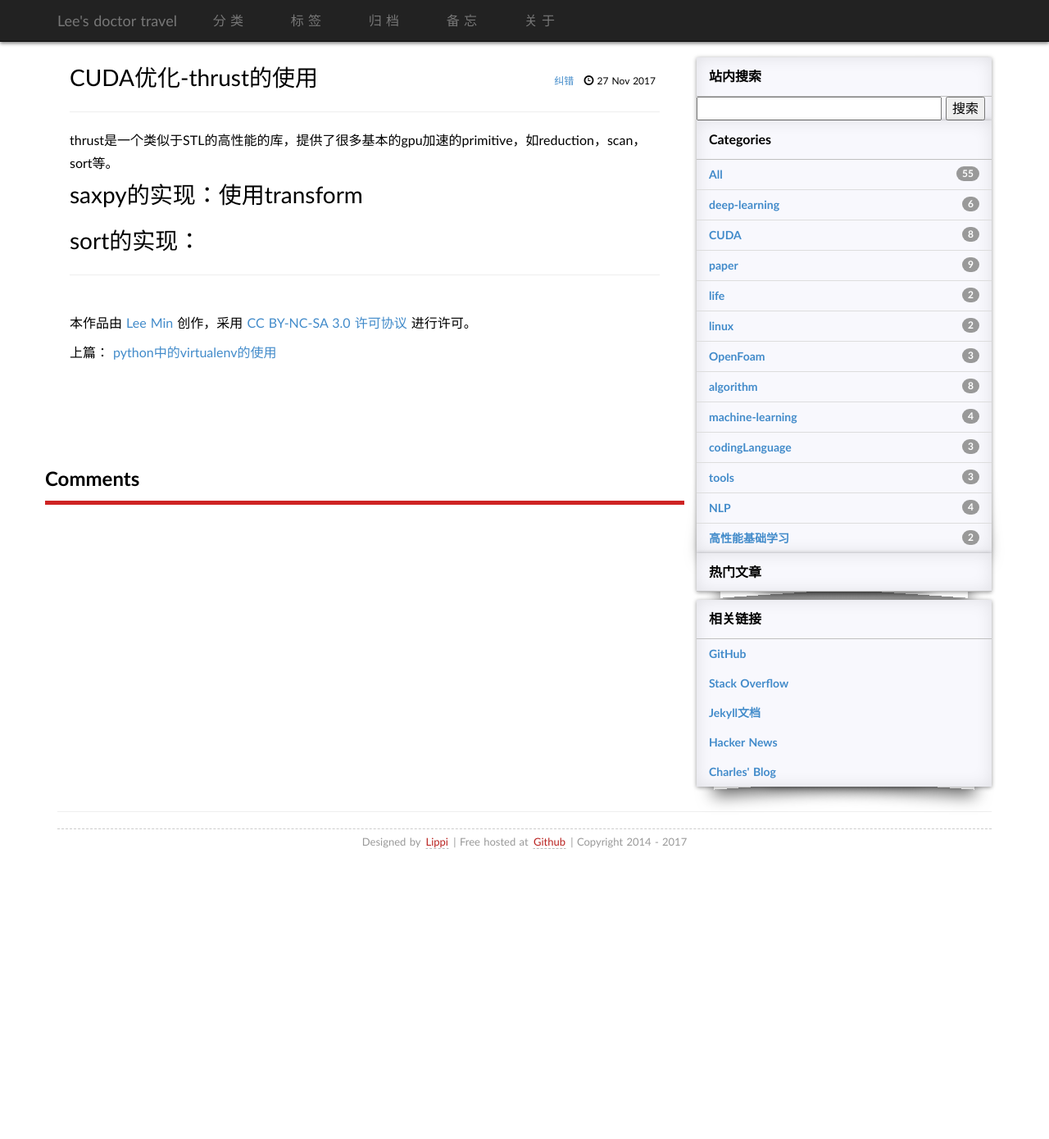
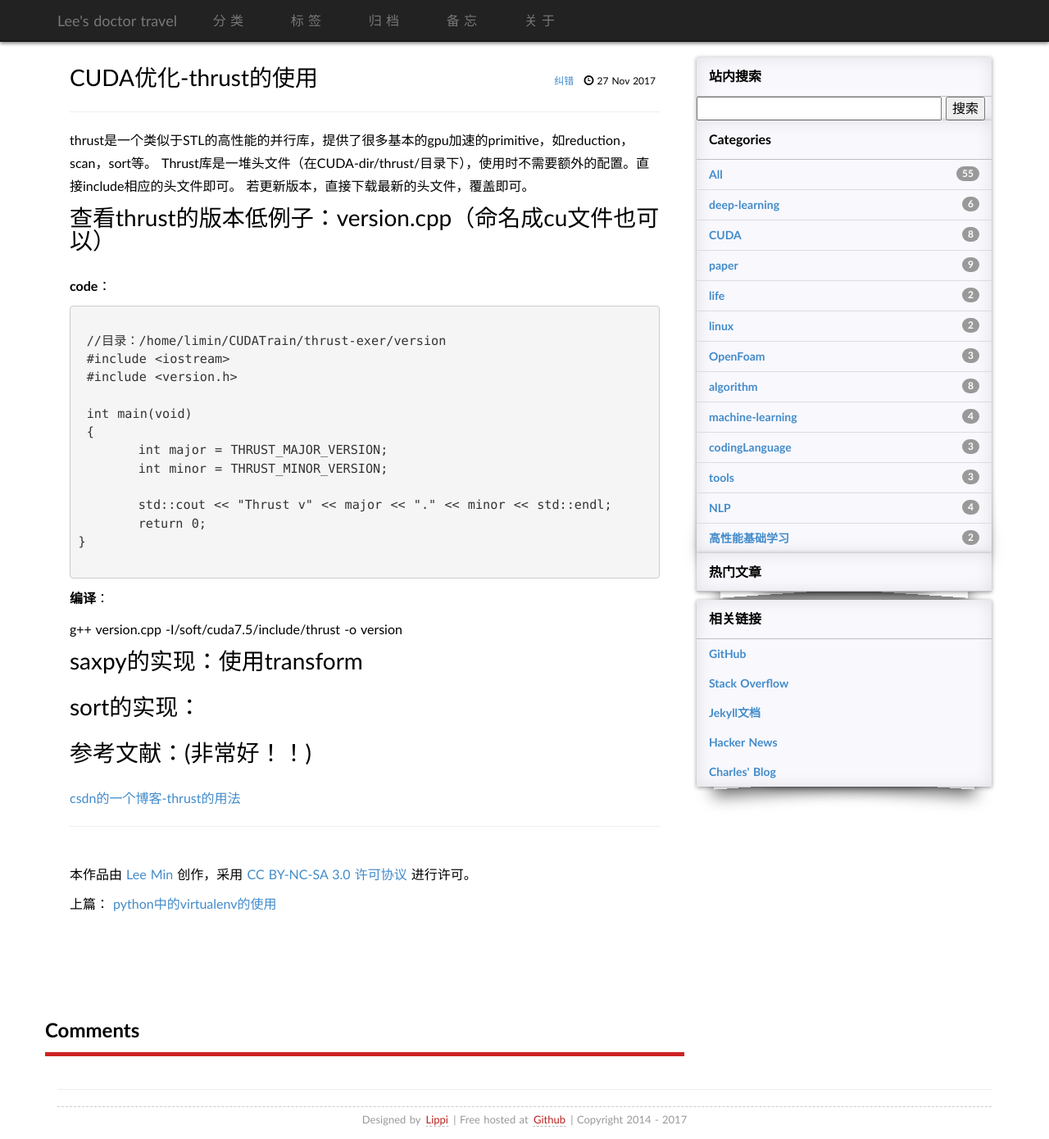
Before and after one commit to limin2015/limin2015.github.io, a Jekyll site: the page built from _posts/2017-11-27-CUDA-thrust.md, in a window 1280 px wide and 1390 px high. Shown: the whole window at 82% size. Built offline with Jekyll 4.4.1, drawn with Linux system fonts in a browser that asks for light colours; some web fonts are replaced; comment, search, counter and statistics services are not loaded.

Commit message:
thrust-learning

````diff
--- a/_posts/2017-11-27-CUDA-thrust.md
+++ b/_posts/2017-11-27-CUDA-thrust.md
@@ -6,10 +6,46 @@ categories : [CUDA]
 tags : [CUDA编程]
 ---
 
-thrust是一个类似于STL的高性能的库，提供了很多基本的gpu加速的primitive，如reduction，scan，sort等。
+thrust是一个类似于STL的高性能的并行库，提供了很多基本的gpu加速的primitive，如reduction，scan，sort等。
+Thrust库是一堆头文件（在CUDA-dir/thrust/目录下），使用时不需要额外的配置。直接include相应的头文件即可。
+若更新版本，直接下载最新的头文件，覆盖即可。
+
+
+
+
+# 查看thrust的版本低例子：version.cpp（命名成cu文件也可以）
+
+
+**code**：
+```
+
+ //目录：/home/limin/CUDATrain/thrust-exer/version
+ #include <iostream>
+ #include <version.h>
+
+ int main(void)
+ {
+ 	int major = THRUST_MAJOR_VERSION;
+ 	int minor = THRUST_MINOR_VERSION;
+
+ 	std::cout << "Thrust v" << major << "." << minor << std::endl;
+ 	return 0;
+}
+
+```
+
+**编译**：
+
+g++  version.cpp  -I/soft/cuda7.5/include/thrust -o version
 
 
 # saxpy的实现：使用transform
 
 
+
 # sort的实现：
+
+
+# 参考文献：(非常好！！)
+
+[csdn的一个博客-thrust的用法](http://blog.csdn.net/zerolover/article/details/44425545)
````
